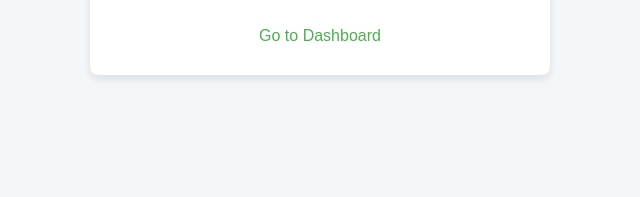
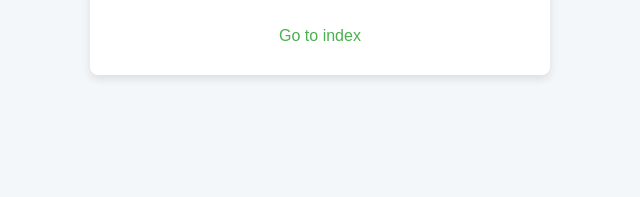
Before and after one commit to AlvinShedrack/Premium-vpn, a plain HTML site: page form.html in a window 1280 px wide. Shown: the part 344-541 px from the top of the page, 320-960 px from the left. Drawn offline with Linux system fonts and the light colour scheme.

Commit message:
Initial commit for Premium VPN project

```diff
--- a/form.html
+++ b/form.html
@@ -89,7 +89,7 @@
         </select>
         <button onclick="addSubscription()">Add Subscription</button>
 
-        <a href="dashboard.html" class="back-btn">Go to Dashboard</a>
+        <a href="index.html" class="back-btn">Go to index</a>
     </div>
 
     <script>
```
Also changed, not shown: index.html (renamed from dashboard.html).
